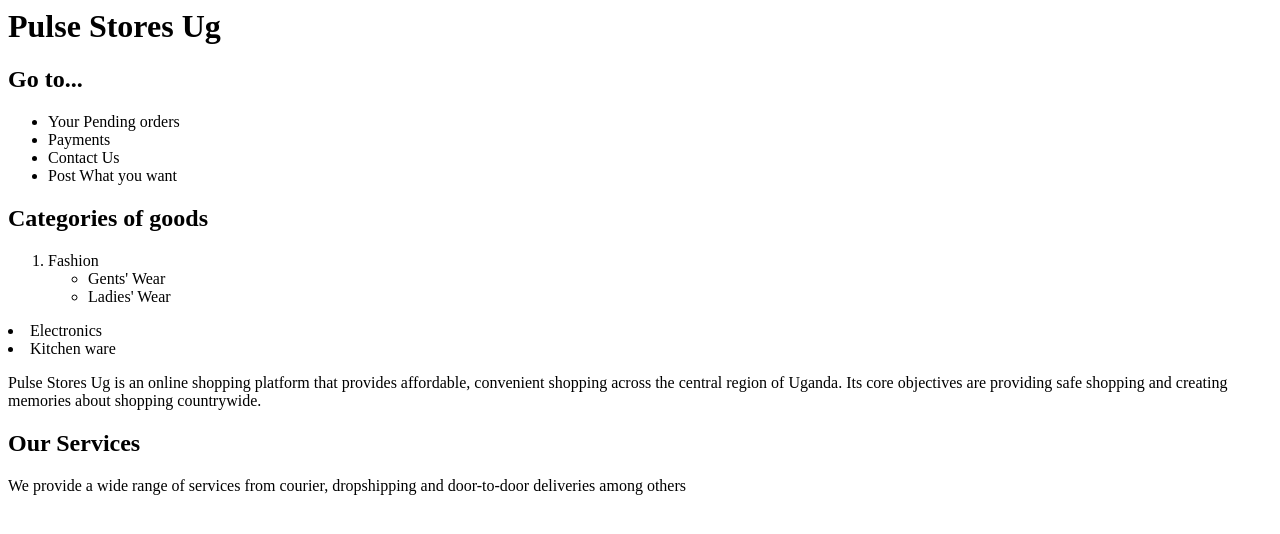
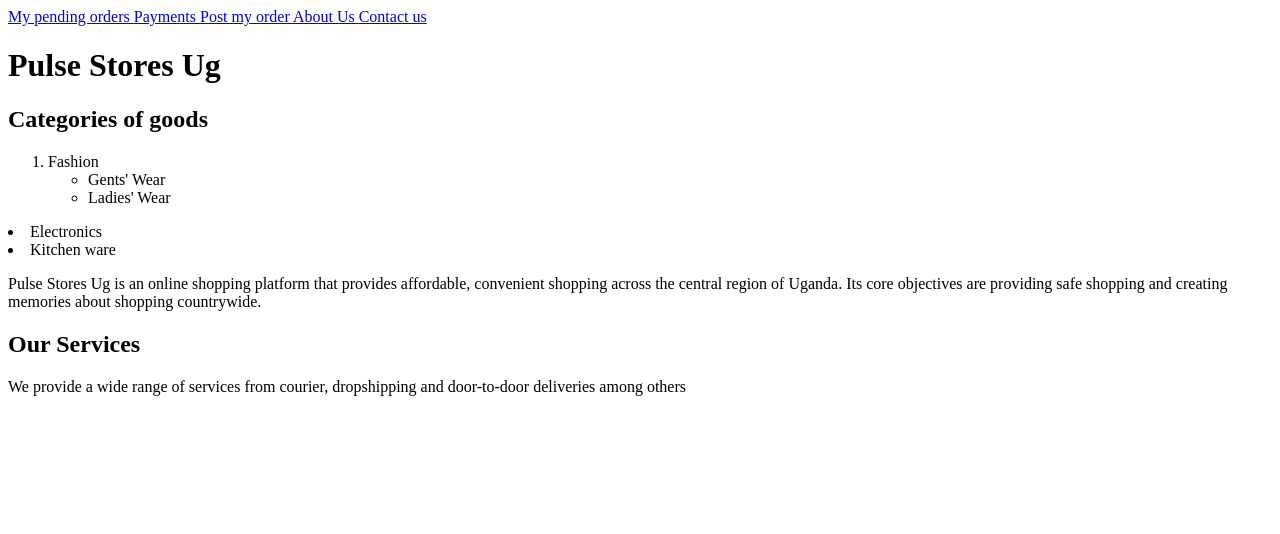
Before and after one commit to syny-pulse/pulse, a plain HTML site: page index.html in a window 1280 px wide. Drawn offline with Linux system fonts and the light colour scheme.

Commit message:
This is my third edit and upload

```diff
--- a/index.html
+++ b/index.html
@@ -1,14 +1,14 @@
 <html>
 
+<nav> <a href="#"> My pending orders </a>
+<a href="#"> Payments </a>
+<a href="#"> Post my order </a>
+<a href="/C:\Users\MJ Computers\Desktop\pulse\about us.html"> About Us </a>
+<a href="#"> Contact us</a>
+</nav>
 <head> <title> Pulse </title> </head>
 
 <body> <h1> Pulse Stores Ug </h1>
-<h2> Go to... </h2>
-<ul>
- <li> Your Pending orders </li>
- <li> Payments</li>
-<li> Contact Us</li>
-<li> Post What you want </li> </ul>
 <h2> Categories of goods </h2>
 <ol>
 <li> Fashion </li>
```
Also changed, not shown: about us.html (added, +8 -0 lines).
